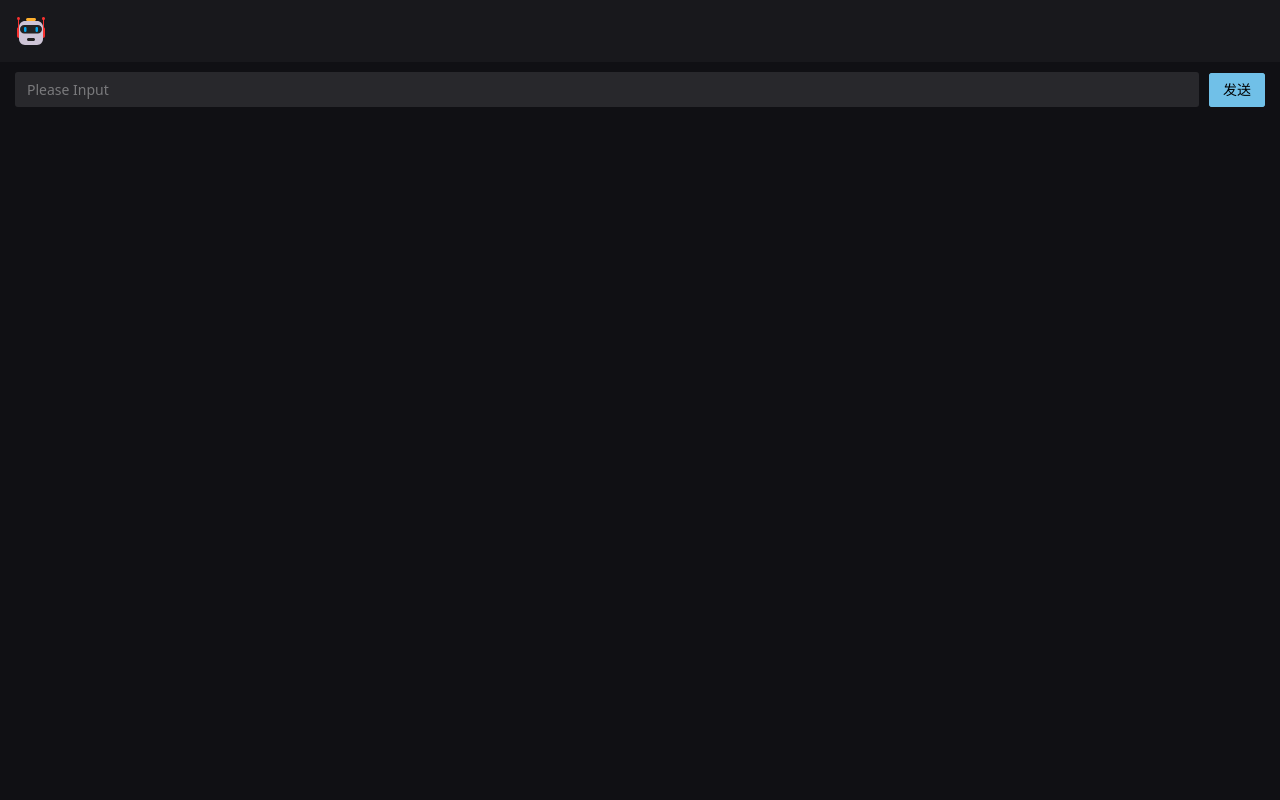
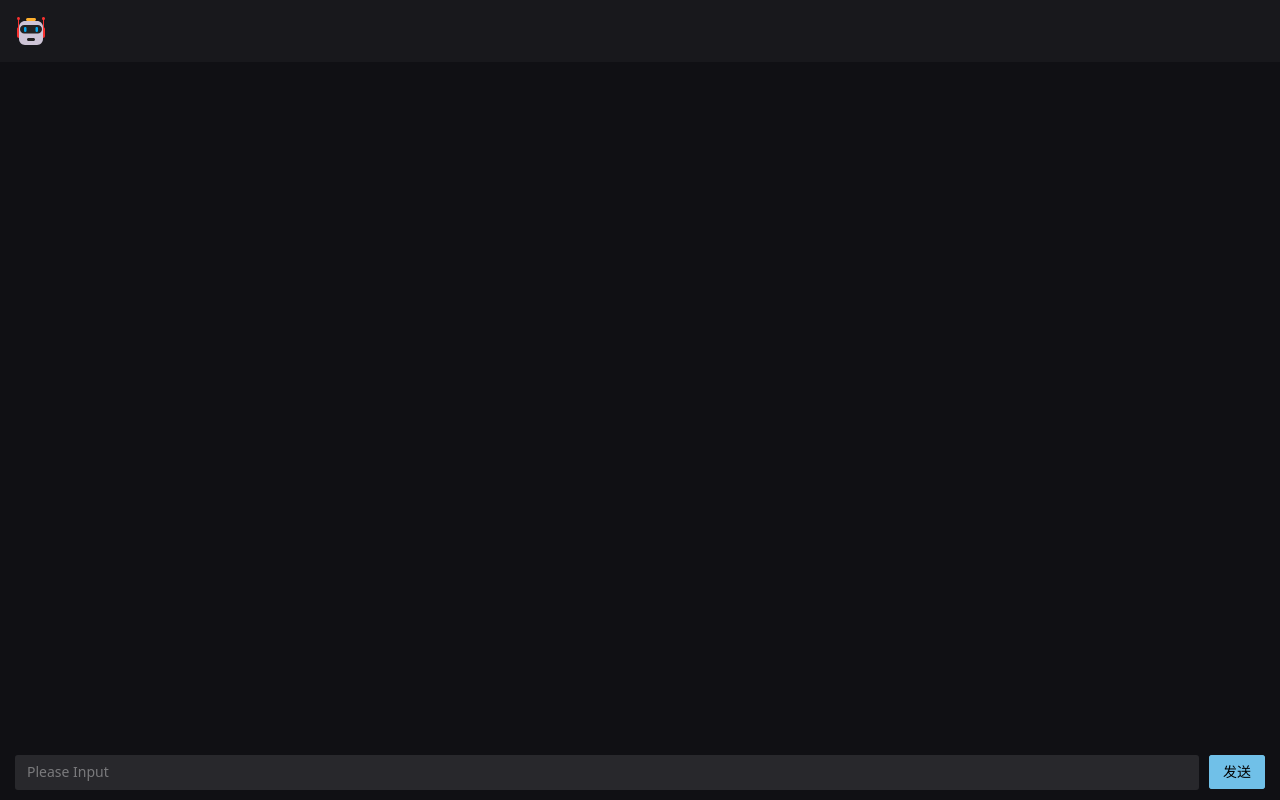
Before and after one commit to gpt123-cool/homepage, a Vue app: page /#/ in a window 1280 px wide. Built offline with nearby package versions, Linux system fonts and the light colour scheme; some icons are missing.

Commit message:
auto scroll

```diff
--- a/src/views/Chat.vue
+++ b/src/views/Chat.vue
@@ -1,9 +1,15 @@
 <script setup>
+import _ from 'lodash'
+import { ref, watch } from 'vue'
 import { NSpace, NCard } from 'naive-ui'
 import Markdown from 'vue3-markdown-it'
 
 import ChatInput from '../components/ChatInput.vue'
 import { thinking, messages, chat } from '../api/openai'
+
+const el = ref(null)
+const scrollToBottom = _.throttle(() => { if (el.value) el.value.scrollTop = el.value.scrollHeight }, 20)
+watch(() => _.last(messages.value)?.content, scrollToBottom)
 </script>
 
 <template>
@@ -11,11 +17,13 @@ import { thinking, messages, chat } from '../api/openai'
     <!-- <div class="role">
       abc
     </div> -->
-    <n-space class="messages" vertical>
-      <n-card v-for="message in messages" :key="message.id" bordered size="small">
-        <markdown :source="message.content"></markdown>
-      </n-card>
-    </n-space>
+    <div class="messages" ref="el">
+      <n-space vertical>
+        <n-card v-for="message in messages" :key="message.id" bordered size="small">
+          <markdown :source="message.content"></markdown>
+        </n-card>
+      </n-space>
+    </div>
     <chat-input :disabled="thinking" @send="chat" />
   </div>
 </template>
```
